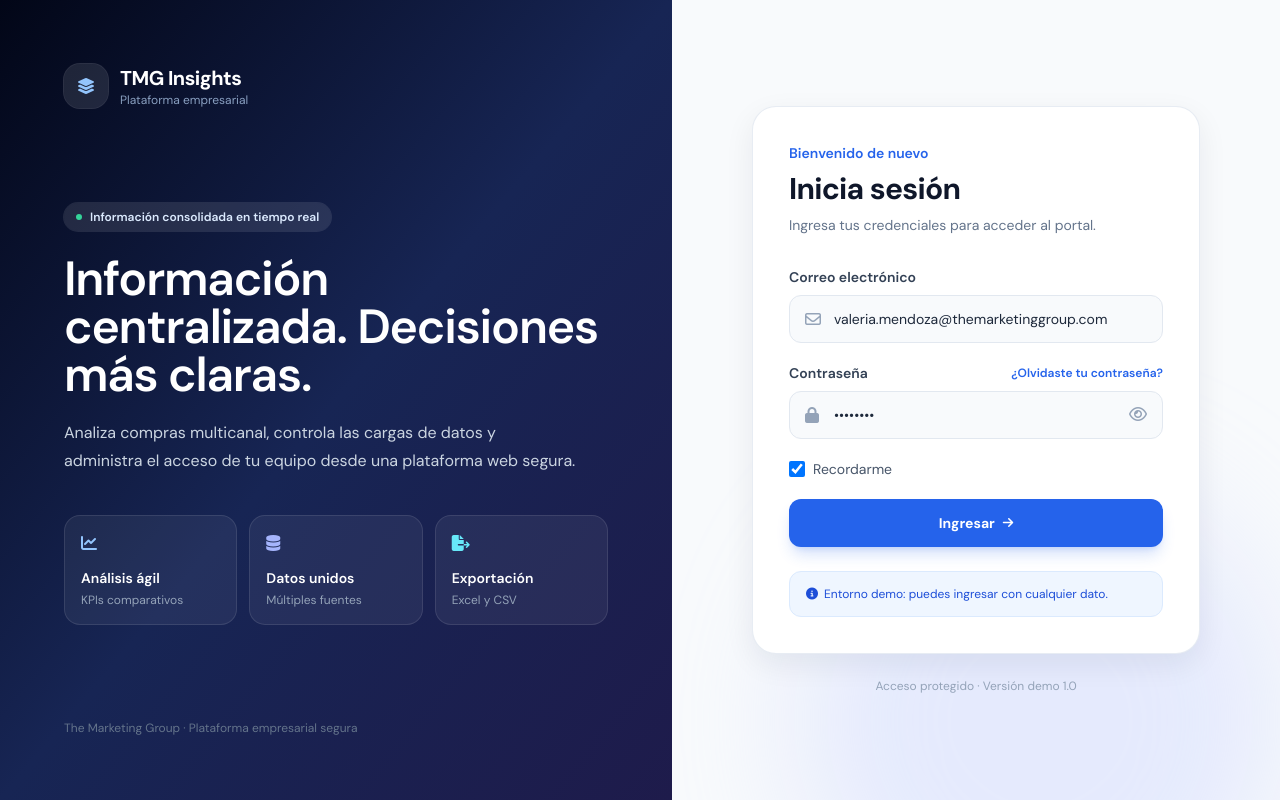
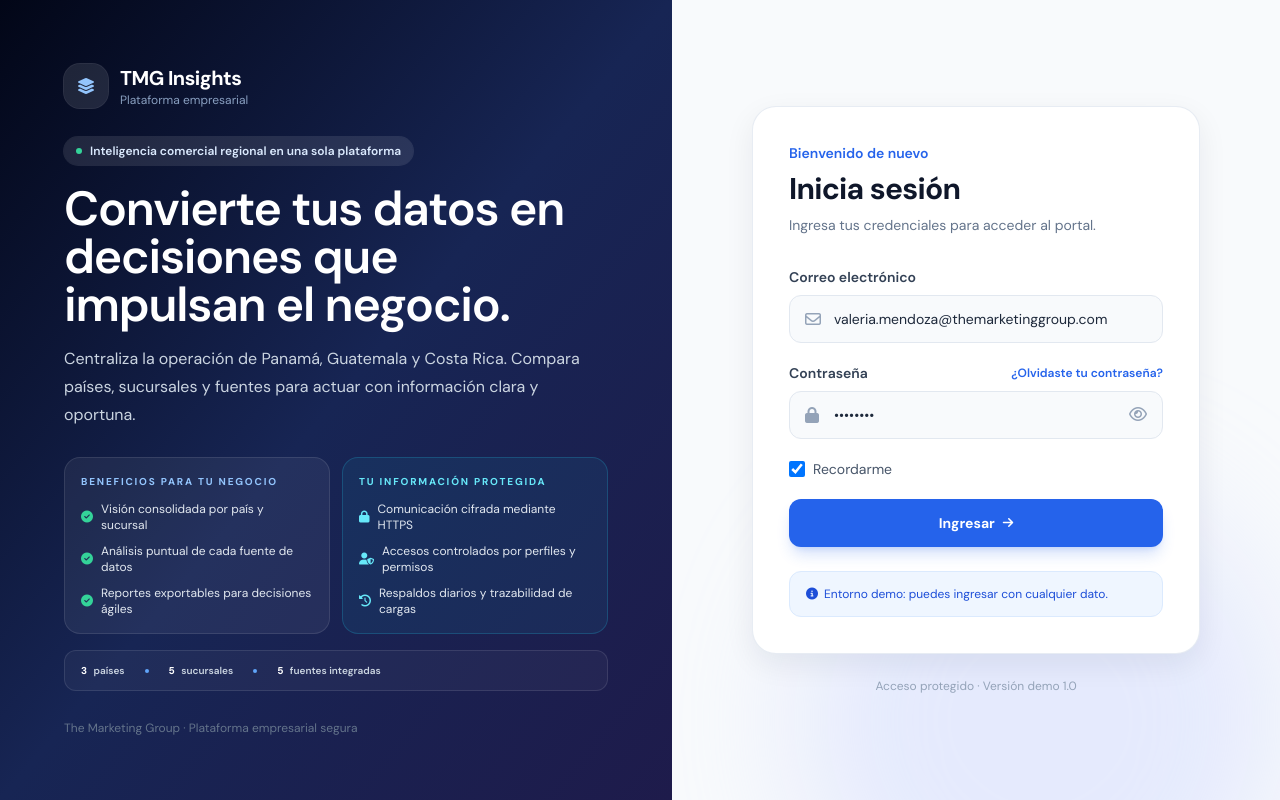
Before and after one commit to cotoss3/demo-compras, a plain HTML site: page index.html in a window 1280 px wide. Drawn offline with nearby package versions, Linux system fonts and the light colour scheme.

Commit message:
Reforzar beneficios y seguridad en login

```diff
--- a/index.html
+++ b/index.html
@@ -60,15 +60,21 @@
           <div class="grid h-11 w-11 place-items-center rounded-2xl bg-white/10 ring-1 ring-white/15"><i class="fa-solid fa-layer-group text-blue-300"></i></div>
           <div><p class="text-xl font-bold tracking-tight">TMG Insights</p><p class="text-xs text-blue-200/70">Plataforma empresarial</p></div>
         </div>
-        <div class="max-w-xl">
-          <div class="mb-6 inline-flex items-center gap-2 rounded-full bg-white/10 px-3 py-1.5 text-xs font-semibold text-blue-100 ring-1 ring-white/10"><span class="h-1.5 w-1.5 rounded-full bg-emerald-400"></span>Información consolidada en tiempo real</div>
-          <h1 class="text-4xl font-semibold leading-tight tracking-tight xl:text-5xl">Información centralizada. Decisiones más claras.</h1>
-          <p class="mt-5 max-w-lg text-base leading-7 text-slate-300">Analiza compras multicanal, controla las cargas de datos y administra el acceso de tu equipo desde una plataforma web segura.</p>
-          <div class="mt-10 grid grid-cols-3 gap-3">
-            <div class="rounded-2xl border border-white/10 bg-white/[.06] p-4"><i class="fa-solid fa-chart-line text-blue-300"></i><p class="mt-3 text-sm font-semibold">Análisis ágil</p><p class="mt-1 text-xs text-slate-400">KPIs comparativos</p></div>
-            <div class="rounded-2xl border border-white/10 bg-white/[.06] p-4"><i class="fa-solid fa-database text-indigo-300"></i><p class="mt-3 text-sm font-semibold">Datos unidos</p><p class="mt-1 text-xs text-slate-400">Múltiples fuentes</p></div>
-            <div class="rounded-2xl border border-white/10 bg-white/[.06] p-4"><i class="fa-solid fa-file-export text-cyan-300"></i><p class="mt-3 text-sm font-semibold">Exportación</p><p class="mt-1 text-xs text-slate-400">Excel y CSV</p></div>
+        <div class="max-w-2xl">
+          <div class="mb-5 inline-flex items-center gap-2 rounded-full bg-white/10 px-3 py-1.5 text-xs font-semibold text-blue-100 ring-1 ring-white/10"><span class="h-1.5 w-1.5 rounded-full bg-emerald-400"></span>Inteligencia comercial regional en una sola plataforma</div>
+          <h1 class="max-w-xl text-4xl font-semibold leading-tight tracking-tight xl:text-5xl">Convierte tus datos en decisiones que impulsan el negocio.</h1>
+          <p class="mt-4 max-w-xl text-sm leading-6 text-slate-300 xl:text-base xl:leading-7">Centraliza la operación de Panamá, Guatemala y Costa Rica. Compara países, sucursales y fuentes para actuar con información clara y oportuna.</p>
+          <div class="mt-7 grid gap-3 sm:grid-cols-2">
+            <div class="rounded-2xl border border-white/10 bg-white/[.06] p-4">
+              <p class="mb-3 text-[10px] font-bold uppercase tracking-[.18em] text-blue-300">Beneficios para tu negocio</p>
+              <div class="space-y-2.5 text-xs text-slate-200"><p class="flex items-center gap-2"><i class="fa-solid fa-circle-check text-emerald-400"></i>Visión consolidada por país y sucursal</p><p class="flex items-center gap-2"><i class="fa-solid fa-circle-check text-emerald-400"></i>Análisis puntual de cada fuente de datos</p><p class="flex items-center gap-2"><i class="fa-solid fa-circle-check text-emerald-400"></i>Reportes exportables para decisiones ágiles</p></div>
+            </div>
+            <div class="rounded-2xl border border-cyan-400/20 bg-cyan-400/[.07] p-4">
+              <p class="mb-3 text-[10px] font-bold uppercase tracking-[.18em] text-cyan-300">Tu información protegida</p>
+              <div class="space-y-2.5 text-xs text-slate-200"><p class="flex items-center gap-2"><i class="fa-solid fa-lock text-cyan-300"></i>Comunicación cifrada mediante HTTPS</p><p class="flex items-center gap-2"><i class="fa-solid fa-user-shield text-cyan-300"></i>Accesos controlados por perfiles y permisos</p><p class="flex items-center gap-2"><i class="fa-solid fa-clock-rotate-left text-cyan-300"></i>Respaldos diarios y trazabilidad de cargas</p></div>
+            </div>
           </div>
+          <div class="mt-4 flex flex-wrap items-center gap-x-5 gap-y-2 rounded-xl border border-white/10 bg-white/[.04] px-4 py-3 text-[10px] font-semibold text-slate-300"><span><strong class="mr-1 text-white">3</strong> países</span><span class="h-1 w-1 rounded-full bg-blue-400"></span><span><strong class="mr-1 text-white">5</strong> sucursales</span><span class="h-1 w-1 rounded-full bg-blue-400"></span><span><strong class="mr-1 text-white">5</strong> fuentes integradas</span></div>
         </div>
         <p class="text-xs text-slate-500">The Marketing Group · Plataforma empresarial segura</p>
       </div>
```
